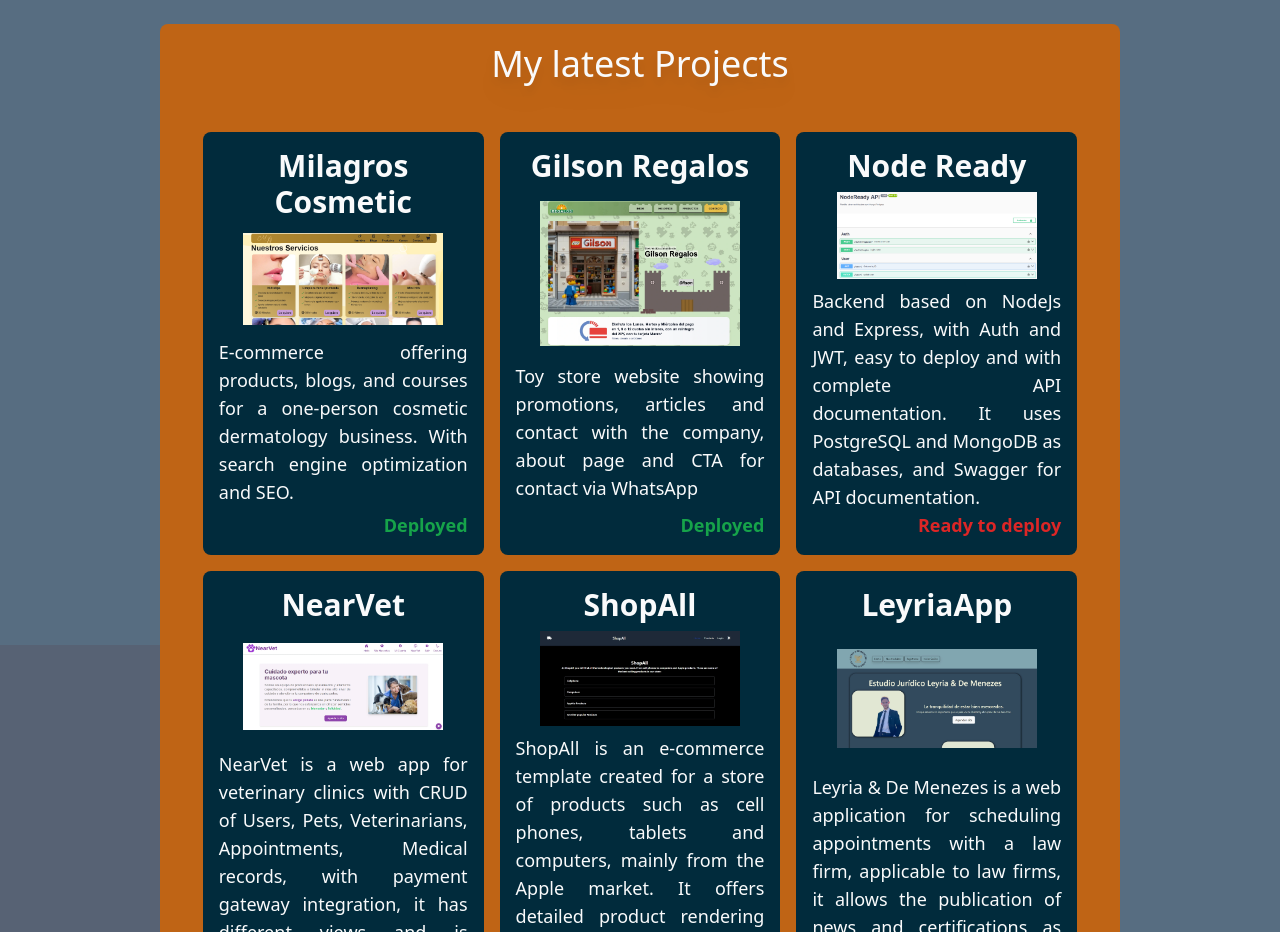
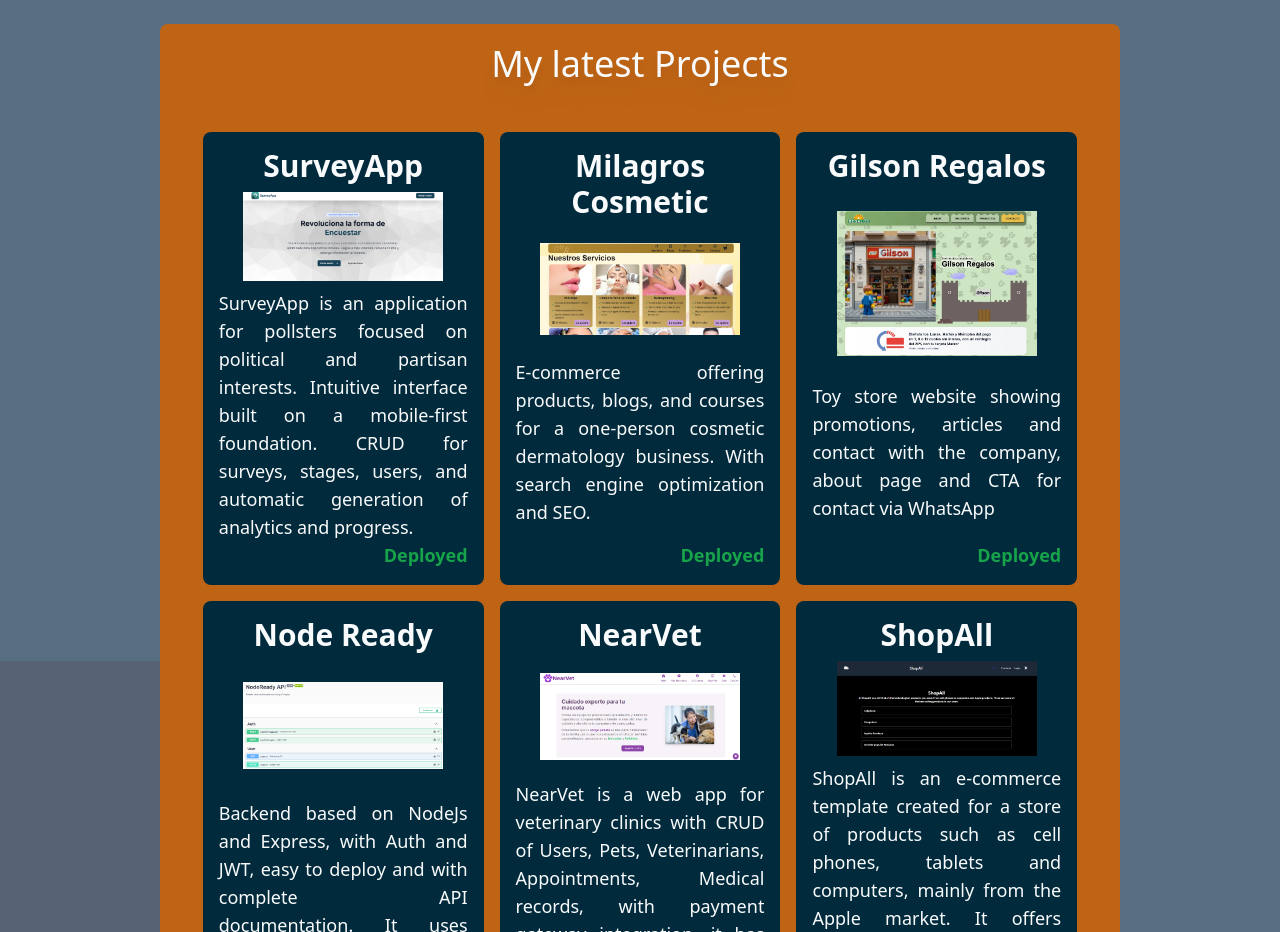
Before and after one commit to VLDeMenezes/vldm, a Next.js app: page / in a window 1280 px wide. Shown: the part 1840-2772 px from the top of the page. Built offline with nearby package versions, Linux system fonts and the light colour scheme.

Commit message:
Refactor code structure for improved readability and maintainability

```diff
--- a/src/app/i18n/en/init.json
+++ b/src/app/i18n/en/init.json
@@ -12,6 +12,7 @@
     "lawyer": "Over 6 years of experience in legal practice and a postgraduate degree in procedural law. Throughout my career, I have developed analytical skills and attention to detail that allow me to address complex problems with innovative solutions."
   },
   "Projects": {
+    "SurveyApp": "SurveyApp is an application for pollsters focused on political and partisan interests. Intuitive interface built on a mobile-first foundation. CRUD for surveys, stages, users, and automatic generation of analytics and progress.",
     "Milagros Cosmetic": "E-commerce offering products, blogs, and courses for a one-person cosmetic dermatology business. With search engine optimization and SEO.",
     "Gilson Regalos": "Toy store website showing promotions, articles and contact with the company, about page and CTA for contact via WhatsApp",
     "Node Ready": "Backend based on NodeJs and Express, with Auth and JWT, easy to deploy and with complete API documentation. It uses PostgreSQL and MongoDB as databases, and Swagger for API documentation.",
--- a/src/app/i18n/es/init.json
+++ b/src/app/i18n/es/init.json
@@ -12,6 +12,7 @@
     "lawyer": "Más de 6 años de experiencia en el ejercicio profesional de la abogacía y un posgrado en derecho procesal. A lo largo de mi carrera he desarrollado habilidades analíticas y de atención al detalle que me permiten abordar problemas complejos con soluciones innovadoras."
   },
   "Projects": {
+    "SurveyApp": "SurveyApp es una aplicación para encuestadores orientada a los intereses políticos y partidarios. Interfaz intuitiva creado en base mobile-first. CRUD de encuestas, etapas, usuarios y generación automática de analíticas y progreso.",
     "Milagros Cosmetic":"E-comerce de productos, blogs y cursos para una empresa unipersonal de Dermocosmiatria. Con posicionamiento y mejora para buscadores a través del SEO",
     "Gilson Regalos":"Web de una Juguetería donde muestra promociones, artículos y contacto con la empresa, pagina de about y CTA de contacto mediante WhatsApp",
     "Node Ready":"Backend basado en NodeJs y Express, con Auth y JWT, de fácil despliegue y con una documentación completa de la API. Utiliza PostgreSQL y MongoDB como bases de datos, y Swagger para la documentación de la API.",
--- a/src/helper/project.js
+++ b/src/helper/project.js
@@ -20,6 +20,19 @@ import {
   SiSwagger
 } from "react-icons/si";
 export const project = [
+  {
+    name: "SurveyApp",
+    image: "/surveyApp.webp",
+    path: "https://surveyapp-xi.vercel.app/",
+    status: "Deployed",
+    tecs: [
+      { name: "TypeScript", icon: <TbBrandTypescript /> },
+      { name: "NextJs", icon: <RiNextjsLine /> },
+      { name: "Vercel", icon: <IoLogoVercel /> },
+      { name: "TailwindCss", icon: <RiTailwindCssFill /> },
+    ],
+    github: "https://github.com/VLDeMenezes/",
+  },
   {
     name: "Milagros Cosmetic",
     image: "/Milagros.webp",
```
Also changed, not shown: public/surveyApp.webp (added).
